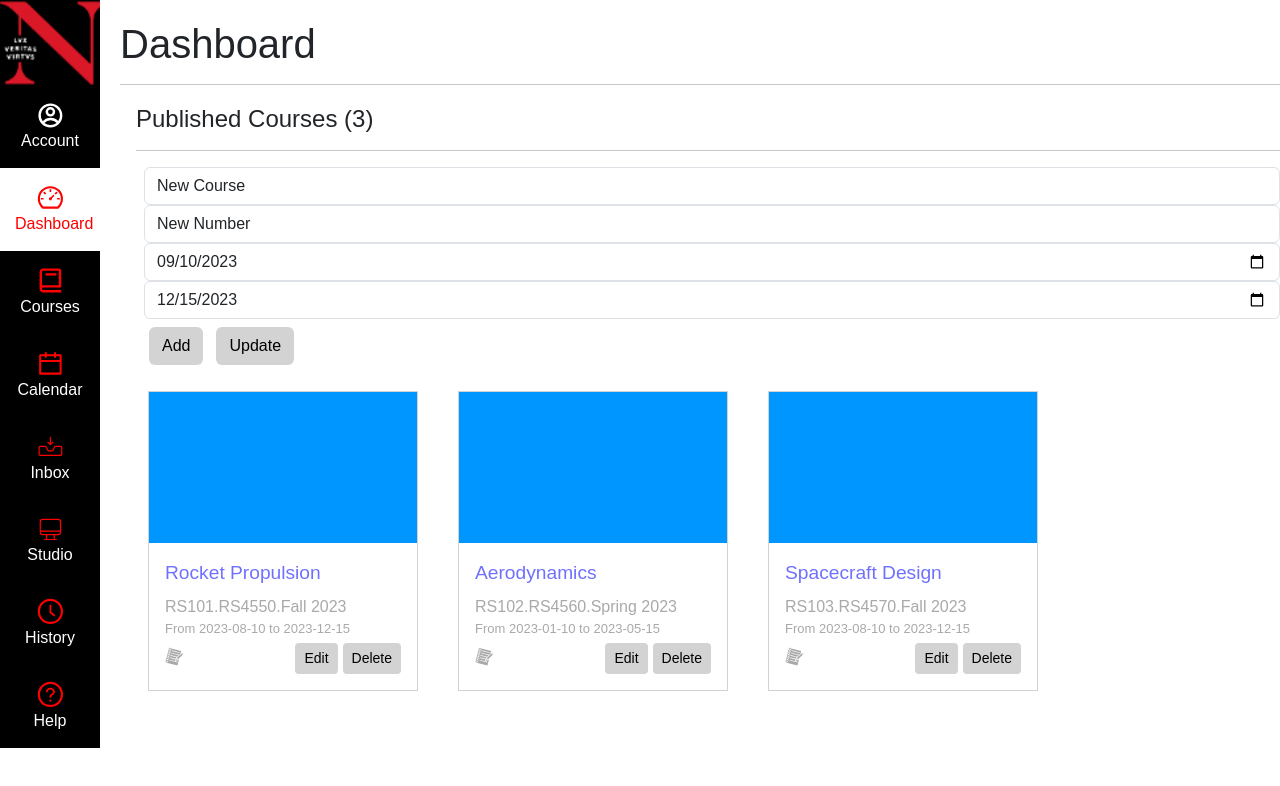
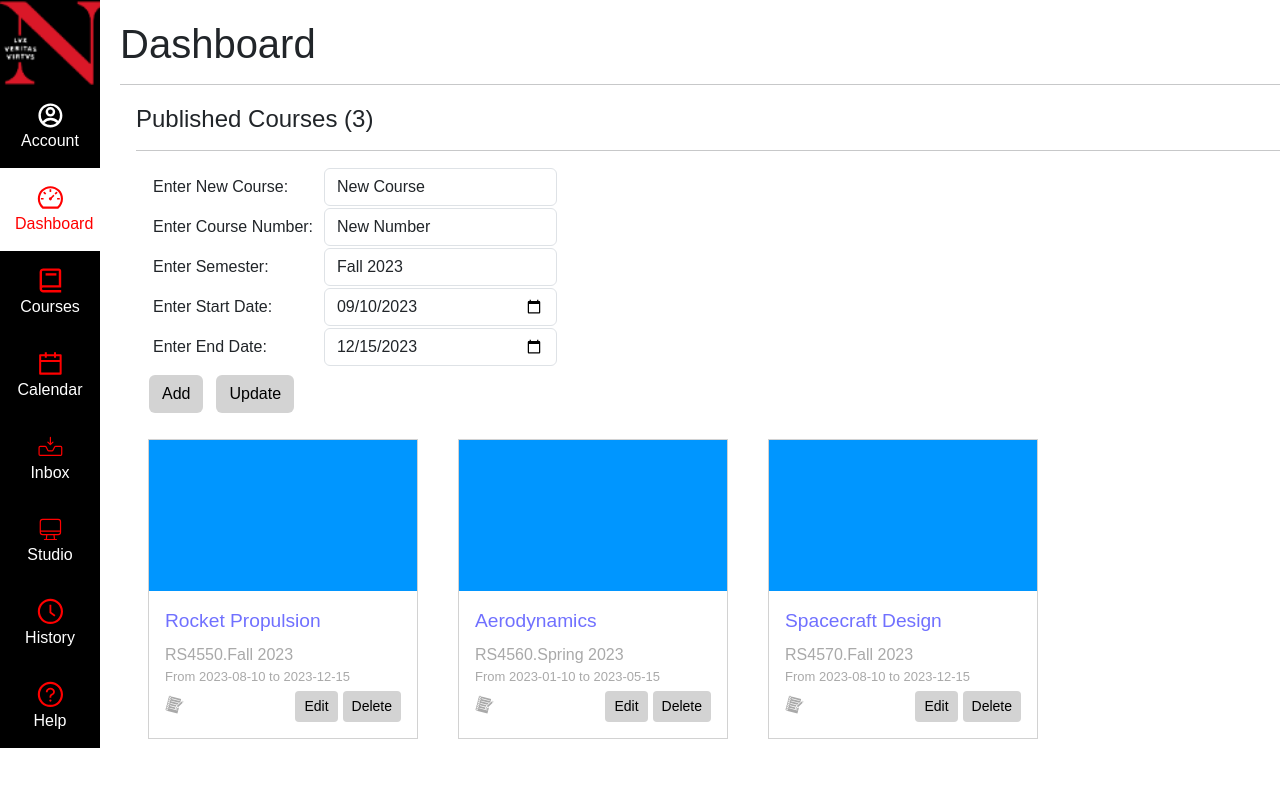
Before and after one commit to aishwaryahonap/kanbas-react-web-app, a React (Create React App) app: page /#/Kanbas/Dashboard in a window 1280 px wide. Shown: the top 786 px of the page. Built offline with nearby package versions, Linux system fonts and the light colour scheme.

Commit message:
A4 Update

```diff
--- a/src/Kanbas/CourseNavigation/index.js
+++ b/src/Kanbas/CourseNavigation/index.js
@@ -2,17 +2,17 @@ import { Link, useParams, useLocation } from "react-router-dom";
 import "./index.css"
 import db from "../../Kanbas/Database";
 
-function CourseNavigation() {
+function CourseNavigation({courses}) {
   const links = ["Home", "Modules","Piazza", "Assignments", "Quizzes","Grades", "People"];
   // const courses=db.courses;
 
   const { courseId } = useParams();
   const { pathname } = useLocation();
-  const course = db.courses.find((course) => course._id === courseId);
+  const course = courses.find((course) => course._id === courseId);
   return (
     <div className="list-group wd-course-navigation" style={{ width: 180 }}>
       <div className="wd-fg-color-gray wd-font-size-small wd-margin-bottom">
-         {course.code}{course.Semester}
+         {course.number}{course.Semester}
       </div>
 
       {links.map((link, index) => (
--- a/src/Kanbas/Courses/index.js
+++ b/src/Kanbas/Courses/index.js
@@ -25,7 +25,7 @@ function Courses({ courses }) {
               <ol class="breadcrumb ms-3 mt-3" >
                 <li class="breadcrumb-item wd-fg-color-red wd-font-size-large">
               <FaBars className="me-2"/>
-              {course.number}{course.Semester}
+              {course.name}({course.number})
                   </li>
                 {/* {!assignment && <li class="breadcrumb-item active wd-inline wd-font-size-large" aria-current="page"> {screen} </li>}  */}
                 <li className={`breadcrumb-item wd-inline wd-font-size-large ${!pathname.includes(assignment)? "active" : "wd-fg-color-red"}`}> {screen} </li>
@@ -41,7 +41,7 @@ function Courses({ courses }) {
           {pathname.includes("Modules") && <StudentViewButton/>}
         </div>
       </div>
-      <CourseNavigation />
+      <CourseNavigation courses={courses}/>
       <div>
         <div
           className="overflow-y-scroll position-fixed bottom-0 end-0  "
@@ -50,6 +50,7 @@ function Courses({ courses }) {
             top: "70px",
           }}
         >
+
           <Routes>
             <Route path="/" element={<Navigate to="Home" />} />
             <Route path="Home" element={<Home/>} />
--- /dev/null
+++ b/src/Kanbas/Dashboard/coursesReducer.js
@@ -0,0 +1,44 @@
+import { createSlice } from "@reduxjs/toolkit";
+import db from "../Database";
+
+
+const initialState = {
+  courses: db.courses,
+  course: { name: "", number: "", Semester: "", startDate: "", endDate: "" },
+};
+
+
+const coursesSlice = createSlice({
+  name: "courses",
+  initialState,
+  reducers: {
+    addCourse: (state, action) => {
+      state.courses = [...state.courses,
+        { ...action.payload, _id: new Date().getTime().toString()},
+
+      ];
+    },
+    deleteCourse: (state, action) => {
+      state.courses = state.courses.filter(
+        (course) => course._id !== action.payload
+      );
+    },
+    updateCourse: (state, action) => {
+      state.courses = state.courses.map((course) => {
+        if (course._id === action.payload._id) {
+          return action.payload;
+        } else {
+          return course;
+        }
+      });
+    },
+    setCourse: (state, action) => {
+      state.course = action.payload;
+    },
+  },
+});
+
+
+export const { addCourse, deleteCourse,
+  updateCourse, setCourse } = coursesSlice.actions;
+export default coursesSlice.reducer;
--- a/src/Kanbas/Dashboard/index.js
+++ b/src/Kanbas/Dashboard/index.js
@@ -10,6 +10,7 @@ function Dashboard(
     deleteCourse, updateCourse }
 
 ) {
+
     // const [courses, setCourses] = useState(db.courses);
     // // const courses = db.courses;
     // const [course, setCourse] = useState({
@@ -50,18 +51,75 @@ function Dashboard(
             </div>
 
             <div className="ms-4">
-            <input value={course.name}  className="form-control"
+
+            <table className="ms-2">
+                <tr>
+                    <td>
+                        <label>Enter New Course: </label>
+                    </td>
+                    <td>
+                    <input  value={course.name} className="form-control" placeholder="Enter Course Name"
+                            onChange={(e) => setCourse({ ...course, name: e.target.value }) } />
+                    </td>
+                </tr>
+
+                <tr>
+                    <td>
+                        <label>Enter Course Number:   &nbsp; </label>
+                    </td>
+                    <td>
+                    <input value={course.number} className="form-control" placeholder="Enter Course Number"
+                    onChange={(e) => setCourse({ ...course, number: e.target.value }) } />
+                    </td>
+                </tr>
+
+                <tr>
+                    <td>
+                        <label>Enter Semester: </label>
+                    </td>
+                    <td>
+                    <input value={course.Semester} className="form-control" placeholder="Enter Semester"
+                    onChange={(e) => setCourse({ ...course, Semester: e.target.value }) } />
+                    </td>
+                </tr>
+
+                <tr>
+                    <td>
+                        <label>Enter Start Date: </label>
+                    </td>
+                    <td>
+                    <input value={course.startDate} className="form-control" type="date" placeholder="Enter Start Date"
+                    onChange={(e) => setCourse({ ...course, startDate: e.target.value }) }/>
+                    </td>
+                </tr>
+
+                <tr>
+                    <td>
+                        <label>Enter End Date: </label>
+                    </td>
+                    <td>
+                    <input value={course.endDate} className="form-control" type="date" placeholder="Enter End Date"
+                    onChange={(e) => setCourse({ ...course, endDate: e.target.value }) } />
+                    </td>
+                </tr>
+
+            </table>
+            {/* <input  value={course.name} className="form-control" placeholder="Enter Course Name"
                     onChange={(e) => setCourse({ ...course, name: e.target.value }) } />
-            <input value={course.number} className="form-control"
+            <input value={course.number} className="form-control" placeholder="Enter Course Number"
                     onChange={(e) => setCourse({ ...course, number: e.target.value }) } />
-            <input value={course.startDate} className="form-control" type="date"
+            <input value={course.Semester} className="form-control" placeholder="Enter Semester"
+                    onChange={(e) => setCourse({ ...course, Semester: e.target.value }) } />
+            <input value={course.startDate} className="form-control" type="date" placeholder="Enter Start Date"
                     onChange={(e) => setCourse({ ...course, startDate: e.target.value }) }/>
-            <input value={course.endDate} className="form-control" type="date"
-                    onChange={(e) => setCourse({ ...course, endDate: e.target.value }) } />
+            <input value={course.endDate} className="form-control" type="date" placeholder="Enter End Date"
+                    onChange={(e) => setCourse({ ...course, endDate: e.target.value }) } /> */}
+
 
 
             <button className="btn wd-button  mt-2 me-2"
             onClick={addNewCourse} >
+
              Add
             </button>
 
@@ -74,14 +132,14 @@ function Dashboard(
 
             <div class="row row-cols-1 row-cols-md-3 g-4 d-flex flex-row flex-wrap wd-padding-left">
                 {courses.map((course) => (
-                <Link key={course._id} to={`/Kanbas/Courses/${course._id}`} className="card  wd-dashboard  wd-padding-0 wd-link">
+                <Link key={course._id} to={`/Kanbas/Courses/${course._id}/Home`} className="card  wd-dashboard  wd-padding-0 wd-link">
                     <img src={color} class="card-img-top wd-img"/>
 
                     <div class="card-body ">
                         <div class="card-title wd-fg-color-blue wd-margin-bottom wd-link wd-font-size-big">
                         {course.name}
                         </div>
-                        <p class="card-text wd-fg-color-gray wd-margin-bottom-0">  {course._id}.{course.number}.{course.Semester}
+                        <p class="card-text wd-fg-color-gray wd-margin-bottom-0">{course.number}.{course.Semester}
                             <div class="wd-font-small wd-fg-color-gray ">From {course.startDate} to {course.endDate}</div>
                          </p>
 
--- a/src/Kanbas/Home/index.js
+++ b/src/Kanbas/Home/index.js
@@ -3,8 +3,10 @@ import ModuleList from "../Modules/ModuleList";
 import 'bootstrap/dist/css/bootstrap.min.css';
 import "./index.css"
 import CourseStaus from "./CourseStatus";
+import db from "../../Kanbas/Database";
 
 function Home() {
+  const courses1=db.courses;
     return (
       <div className="row ">
         <div className="col-8">
--- a/src/Kanbas/Modules/modulesReducer.js
+++ b/src/Kanbas/Modules/modulesReducer.js
@@ -4,7 +4,7 @@ import db from "../Database";
 
 const initialState = {
   modules: db.modules,
-  module: { name: "", description: "" },
+  module: { name: "New Module", description: "New Description", course: "" },
 };
 
 
--- a/src/Kanbas/index.js
+++ b/src/Kanbas/index.js
@@ -12,15 +12,20 @@ import { Provider } from "react-redux";
 function Kanbas() {
   const [courses, setCourses] = useState(db.courses);
 
-  const setCourse_ID=new Date().getTime().toString();
 
   const [course, setCourse] = useState({
     name: "New Course",      number: "New Number",
-    startDate: "2023-09-10", endDate: "2023-12-15"
+    startDate: "2023-09-10", endDate: "2023-12-15", _id:"", code:"", Semester:"Fall 2023"
   });
 
   const addNewCourse = () => {
-    setCourses([...courses, { ...course, _id:setCourse_ID}]);
+    // setCourses([...courses, { ...course, _id: new Date().getTime().toString()}]);
+    const id = new Date().getTime().toString();
+    const newCourse = {
+    ...course,
+    _id: id
+  }
+    setCourses([...courses, newCourse]);
   };
   const deleteCourse = (courseId) => {
     setCourses(courses.filter((course) => course._id !== courseId));
@@ -46,7 +51,9 @@ function Kanbas() {
        </div>
        <div className="col">
          <Routes>
-         <Route path="/" element={<Dashboard/>}/>
+         <Route path="/" element={<Dashboard
+
+         />}/>
             <Route path="Account/*" element={<Account/>}/>
             <Route path="Dashboard/" element={
             <Dashboard
--- a/src/Kanbas/store/index.js
+++ b/src/Kanbas/store/index.js
@@ -1,10 +1,11 @@
 import { configureStore } from "@reduxjs/toolkit";
 import modulesReducer from "../Modules/modulesReducer";
-
+import coursesReducer from "../Dashboard/coursesReducer";
 
 const store = configureStore({
   reducer: {
-    modulesReducer
+    modulesReducer,
+    coursesReducer
   }
 });
 
```
Also changed, not shown: src/Kanbas/Modules/ModuleList.js (+7 -7 lines), src/Kanbas/Modules/index.js (+7 -1 lines).
